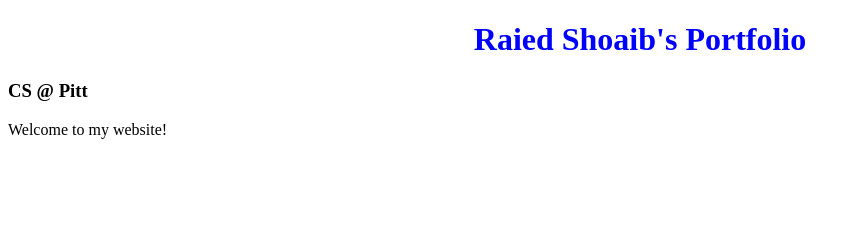
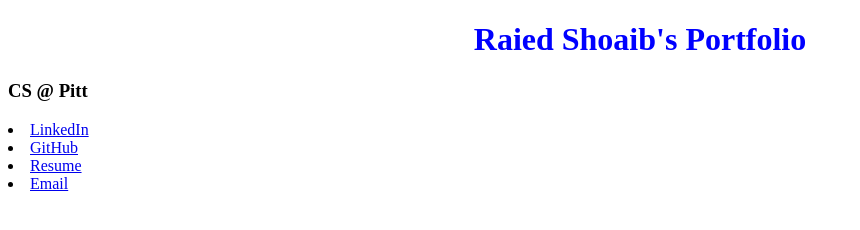
Before and after one commit to raied7/rms194.github.io, a plain HTML site: page index.html in a window 1280 px wide. Shown: the whole page, without its empty margins (0-860 px from the left). Drawn offline with Linux system fonts and the light colour scheme.

Commit message:
Added resume and added HTML

```diff
--- a/index.html
+++ b/index.html
@@ -7,5 +7,11 @@
     </head>
     <h1>Raied Shoaib's Portfolio</h1>
     <h3>CS @ Pitt</h3>
-    <body>Welcome to my website!</body>
+
+    <u1>
+        <li><a href="https://www.linkedin.com/in/raiedshoaib/" target="_blank">LinkedIn</a></li>
+        <li><a href="https://github.com/raied7" target="_blank">GitHub</a></li>
+        <li><a href="Raied_Shoaib.pdf" target="_blank">Resume</a></li>
+        <li><a href="mailto:mraieds7@gmail.com" target="_blank">Email</a></li>
+    </u1>
 </html>
```
Also changed, not shown: 1 other file.
